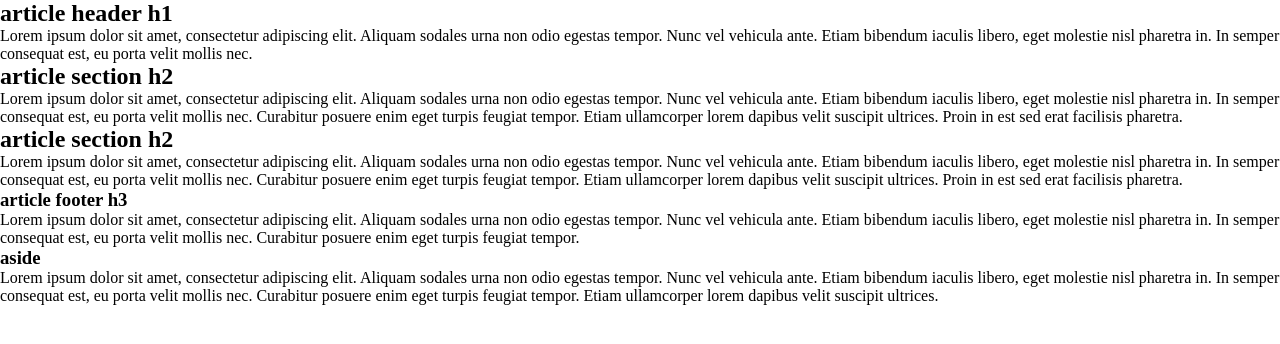
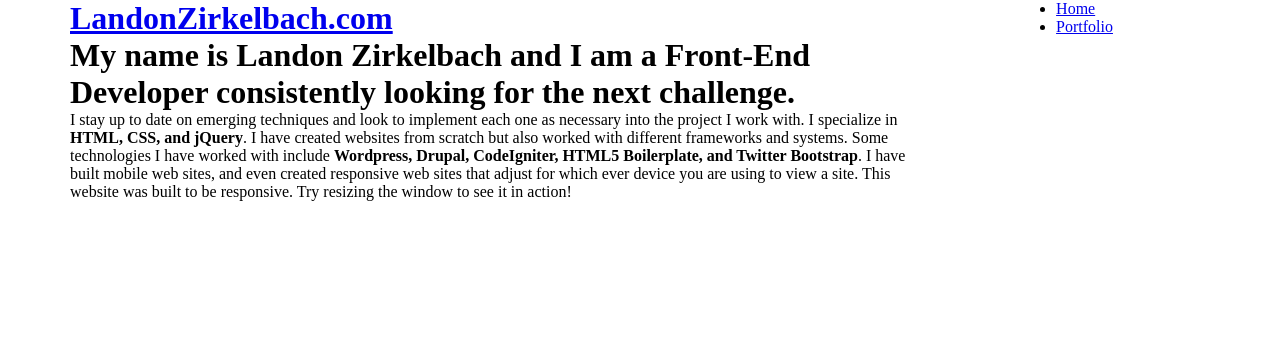
Before and after one commit to thelando618/1140portfolio, a PHP site: page /home.php in a window 1280 px wide. Shown: the top 344 px of the page. Run offline with PHP 8.4, Linux system fonts and the light colour scheme; some libraries are stand-ins or nearby versions.

Commit message:
Removing default html replacing it with header html
Signed-off-by: thelando618 <landonzirkelbach@gmail.com>

```diff
--- a/home.php
+++ b/home.php
@@ -1,33 +1,20 @@
 <?php include 'includes/header.php'; ?>
-	<div id="main-container">
-		<div id="main" class="wrapper clearfix">
+<div class="home-container container">
+	<div class="row">
+		<div class="ninecol">
+			<h1 class="intro">My name is <strong>Landon Zirkelbach</strong> and I am a <strong>Front-End Developer</strong> consistently looking for the next challenge.</h1>
+			<p class="intro-text">I stay up to date on emerging techniques and look to implement each one as necessary into the project I work with. I specialize in <strong>HTML,
+				CSS, and jQuery</strong>. I have created websites from scratch but also worked with different frameworks and systems. Some technologies I have worked
+				with include <strong>Wordpress, Drupal, CodeIgniter, HTML5 Boilerplate, and Twitter Bootstrap</strong>. I have built mobile web sites, and even created
+				responsive web sites that adjust for which ever device you are using to view a site. This website was built to be responsive.
+				Try resizing the window to see it in action!
+			</p>
+		</div>
+		<div class="threecol last">
 
-			<article>
-				<header>
-					<h1>article header h1</h1>
-					<p>Lorem ipsum dolor sit amet, consectetur adipiscing elit. Aliquam sodales urna non odio egestas tempor. Nunc vel vehicula ante. Etiam bibendum iaculis libero, eget molestie nisl pharetra in. In semper consequat est, eu porta velit mollis nec.</p>
-				</header>
-				<section>
-					<h2>article section h2</h2>
-					<p>Lorem ipsum dolor sit amet, consectetur adipiscing elit. Aliquam sodales urna non odio egestas tempor. Nunc vel vehicula ante. Etiam bibendum iaculis libero, eget molestie nisl pharetra in. In semper consequat est, eu porta velit mollis nec. Curabitur posuere enim eget turpis feugiat tempor. Etiam ullamcorper lorem dapibus velit suscipit ultrices. Proin in est sed erat facilisis pharetra.</p>
-				</section>
-				<section>
-					<h2>article section h2</h2>
-					<p>Lorem ipsum dolor sit amet, consectetur adipiscing elit. Aliquam sodales urna non odio egestas tempor. Nunc vel vehicula ante. Etiam bibendum iaculis libero, eget molestie nisl pharetra in. In semper consequat est, eu porta velit mollis nec. Curabitur posuere enim eget turpis feugiat tempor. Etiam ullamcorper lorem dapibus velit suscipit ultrices. Proin in est sed erat facilisis pharetra.</p>
-				</section>
-				<footer>
-					<h3>article footer h3</h3>
-					<p>Lorem ipsum dolor sit amet, consectetur adipiscing elit. Aliquam sodales urna non odio egestas tempor. Nunc vel vehicula ante. Etiam bibendum iaculis libero, eget molestie nisl pharetra in. In semper consequat est, eu porta velit mollis nec. Curabitur posuere enim eget turpis feugiat tempor.</p>
-				</footer>
-			</article>
-
-			<aside>
-				<h3>aside</h3>
-				<p>Lorem ipsum dolor sit amet, consectetur adipiscing elit. Aliquam sodales urna non odio egestas tempor. Nunc vel vehicula ante. Etiam bibendum iaculis libero, eget molestie nisl pharetra in. In semper consequat est, eu porta velit mollis nec. Curabitur posuere enim eget turpis feugiat tempor. Etiam ullamcorper lorem dapibus velit suscipit ultrices.</p>
-			</aside>
-
-		</div> <!-- #main -->
-	</div> <!-- #main-container -->
+		</div>
+	</div>
+</div>
 
 
 <?php include 'includes/footer.php'; ?>
--- a/includes/header.php
+++ b/includes/header.php
@@ -27,6 +27,21 @@
 
 
 </head>
+<body>
 
+<div class="container nav-container">
+	<div class="row">
+		<div class="tencol">
+			<h1 id="title"><a href="home.php">LandonZirkelbach.com</a></h1>
+		</div>
+		<div class="twocol last">
+			<nav>
+				<ul>
+					<li><a href="home.php">Home</a></li>
+					<li><a href="home.php">Portfolio</a></li>
+				</ul>
+			</nav>
+		</div>
 
-<body>
+	</div>
+</div>
```
